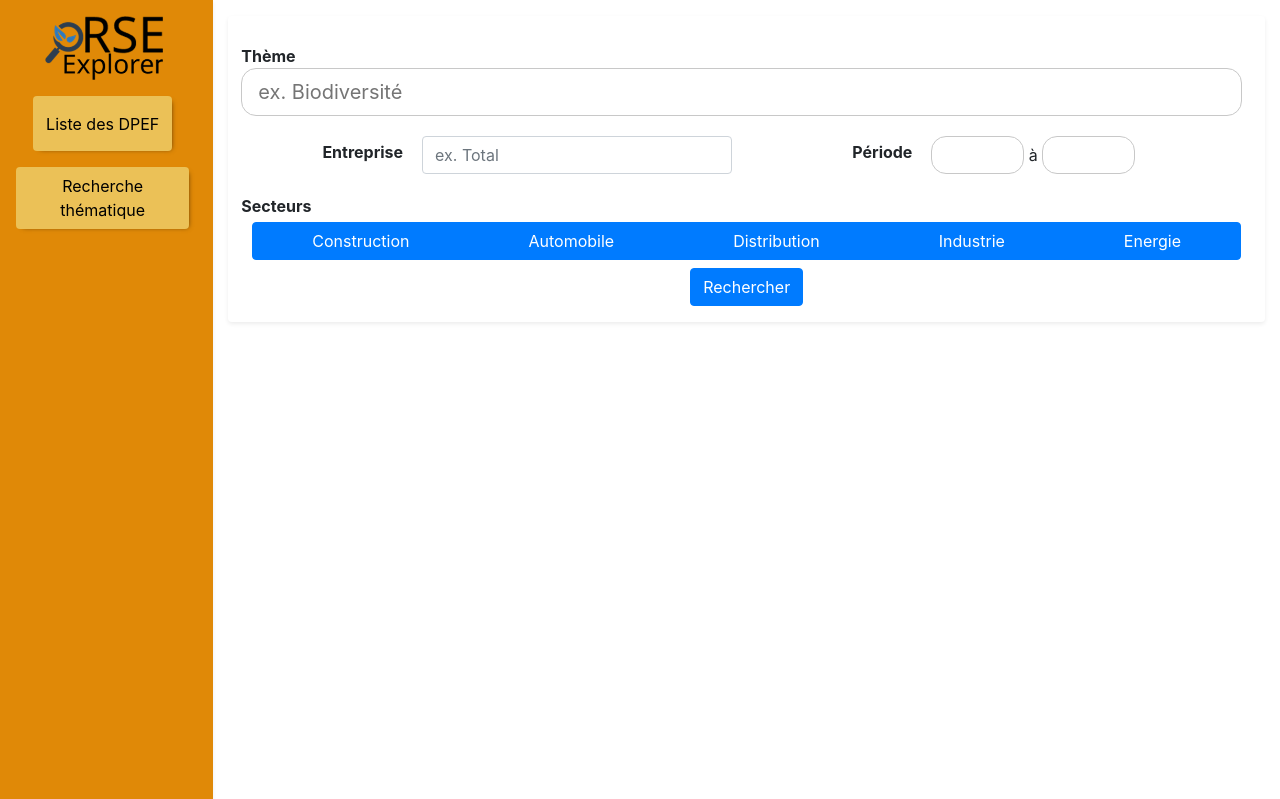
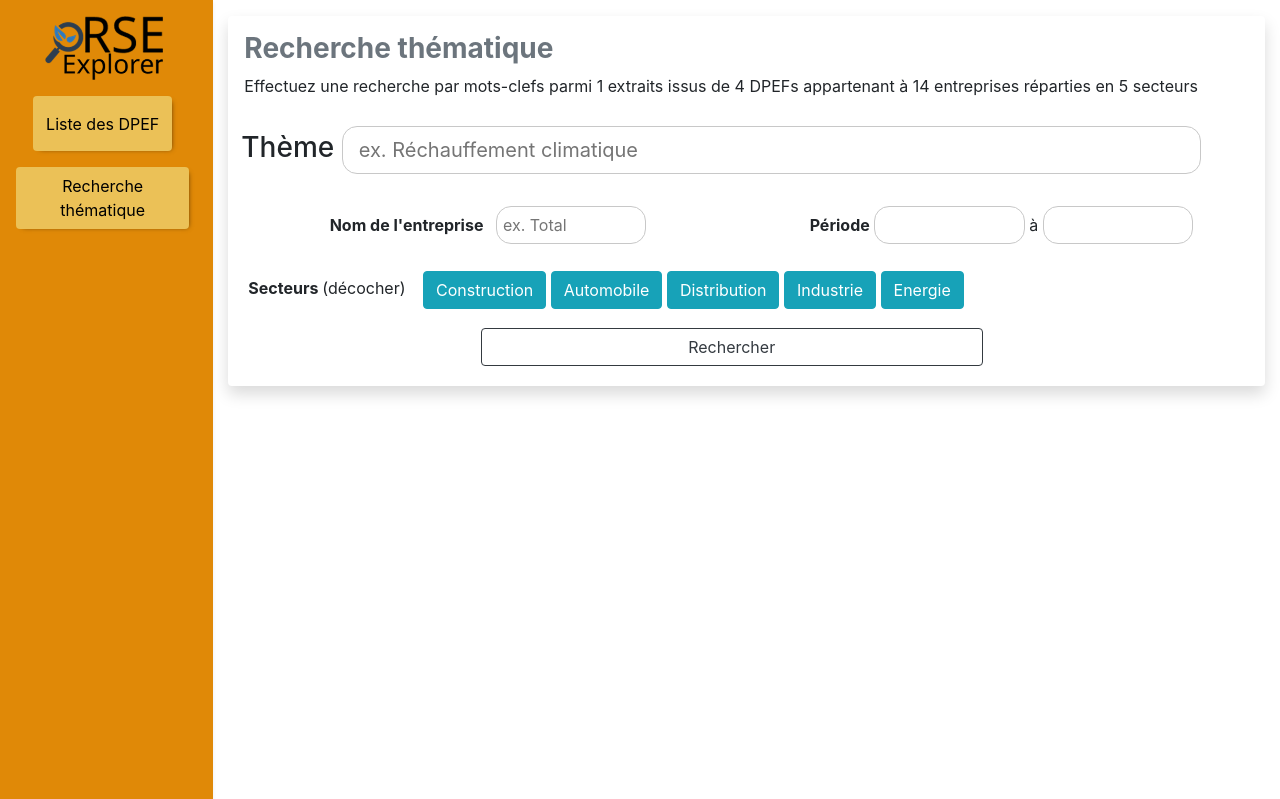
Before and after one commit to dataforgoodfr/batch7_rse, a Django app: page /search/ in a window 1280 px wide. Shown: the top 799 px of the page. Run offline with Django 3.2, Linux system fonts and the light colour scheme; data comes from the database, SQL or seed files in the repository; some libraries are stand-ins or nearby versions.

Commit message:
searchbars Entreprise et Theme pimped

```diff
--- a/webapp/polls/static/polls/base.css
+++ b/webapp/polls/static/polls/base.css
@@ -46,8 +46,8 @@ img#footer {
   width:auto;
 }
 
-#id_search_bar, #id_start_period, #id_end_period {
-    width:99%;
+#id_search_bar, #id_start_period, #id_end_period, #id_company_name {
+    width:85%;
     border-radius:15px;
     border-width: 0.5px;
     border-style: solid;
@@ -74,7 +74,7 @@ button#homepage {
 
 }
 
-#id_start_period, #id_end_period {
+#id_start_period, #id_end_period, #id_company_name {
     width:30%;
     height: calc(1.5em + .75rem + 2px);
     padding-left:6px;
@@ -84,6 +84,13 @@ button#homepage {
 label {
  margin-bottom: 0rem !important;
 }
+/*
+@media only screen and (max-width : 768px) {
+  label.btn-toolbar-vertical > label.btn{
+    display: block;
+  }
+}
+*/
 
 /*Page construction helpers, do not include in final version
 
--- a/webapp/polls/templates/polls/search.html
+++ b/webapp/polls/templates/polls/search.html
@@ -3,34 +3,37 @@
 {% load static %}
 {% block content %}
 
-<div class="container justify-content-center mycontainer shadow-sm p-3 mb-5 bg-white rounded">
+<div class="container justify-content-center mycontainer shadow p-3 mb-5 bg-white rounded">
+        <h3 class="text-muted"> <b>Recherche thématique</b></h3>
+    <p>Effectuez une recherche par mots-clefs parmi {{ total_sentences }} extraits issus de {{ total_docs }} DPEFs appartenant à  {{ total_companies }} entreprises réparties en {{ total_sectors }} secteurs</p>
     <form action="{% url 'polls:search' %}" method="post" class="form-rounded">
     {% csrf_token %}
     <div class="row justify-content-center myrow p-2">
-       <div class="col-12 mycol  p-1"><strong>Thème</strong>{{ form.search_bar | add_attr:"class: form-control-lg align-items-center, placeholder:ex. Biodiversité" }} </div>
+       <div class="col-12 mycol  p-1"><h3>Thème {{ form.search_bar | add_attr:"class: form-control-lg align-items-center,  placeholder:ex. Réchauffement climatique" }} </h3></div>
     </div>
 
     <div class="row  myrow p-2">
-        <div class="col-sm-2 mycol text-right p-1"> <strong>Entreprise</strong></div>
-        <div class="col-sm-4 mycol">   {{ form.company_name | add_attr:"class: form-control align-items-center, placeholder:ex. Total" }}</div>
-        <div class="col-sm-2 mycol text-right p-1"> <strong>Période</strong> </div>
-         <div class="col-sm-4 mycol"> {{ form.start_period}} à {{ form.end_period }}</div>
+        <div class="col-sm-6 mycol text-center p-1">  <strong> {{ form.company_name.label }}</strong>
+        {{ form.company_name | add_attr:"class: form-control, align-items-center, w-50, mx-2, placeholder:ex. Total" }}
+        </div>
+
+        <div class="col-sm-6 mycol text-center p-1"> <strong>Période</strong>
+          {{ form.start_period}} à {{ form.end_period }}</div>
     </div>
 
-      <div class="row justify-content-start myrow p-2">
-       <div class="col-4 mycol p-1"><strong>Secteurs</strong></div>
+      <div class="col-sm-12 mycol text-left p-1">  <strong> Secteurs </strong> (décocher)
+       <div class="btn btn-group-toggle flex-wrap" data-toggle="buttons">
+            {% for sector in form.sectors %}
 
-        <div class="btn-group btn-group-toggle col-12 mycol" data-toggle="buttons">
-            {% for sector in form.sectors %}
-            <label class="btn btn-outline-primary"> {{ sector }} </label>
+            <label class="btn btn-outline-info my-1"> {{ sector }} </label>
 
             {% endfor %}
         </div>
 
+      </div>
 
-      </div>
-        <div class="row justify-content-center myrow">
-        <button type="submit" class="btn btn-primary">Rechercher</button>
+        <div class="row justify-content-center myrow w-100 my-1">
+        <button type="submit" class="w-50 btn btn-outline-dark">Rechercher</button>
          </div>
     </form>
 </div>
--- a/webapp/polls/views.py
+++ b/webapp/polls/views.py
@@ -1,8 +1,9 @@
-from .models import Company, DPEF
+from .models import Company, DPEF, ActivitySector
 from django.views.generic.edit import View
 from django.views import generic
 from .forms import BasicSearchForm, SearchForm, CompanyForm
 from django.shortcuts import render
+from django.db.models import Count
 
 
 class IndexView(View):
@@ -30,10 +31,22 @@ class SearchView(IndexView):
     template_name = 'polls/search.html'
     form_class = SearchForm
 
+    def get(self, request, *args, **kwargs):
+        context = self.get_context(self.form_class())
+        return render(request, self.template_name, context)
+
     def post(self, request, *args, **kwargs):
         context = self.get_context(self.form_class(request.POST))
         return self.render(request, context)
 
+    @staticmethod
+    def get_context(form):
+        context = {'form': form}
+        context['total_companies'] = len(Company.objects.all())
+        context['total_docs'] = len(DPEF.objects.all())
+        context['total_sectors'] = len(ActivitySector.objects.all())
+        context['total_sentences'] = len(list(DPEF.objects.aggregate(Count('sentence'))))
+        return context
 
 class CompanyListView(View):
     template_name = 'polls/company_list.html'
@@ -55,6 +68,9 @@ class CompanyListView(View):
         else:
             company_list = Company.objects.all()
         context['company_list'] = company_list
+        context['total_companies'] = len(company_list)
+        context['total_docs'] = len(DPEF.objects.all())
+        context['total_sectors'] = len(ActivitySector.objects.all())
         return context
 
 
```
Also changed, not shown: webapp/polls/templates/polls/company_list.html (+36 -8 lines).
